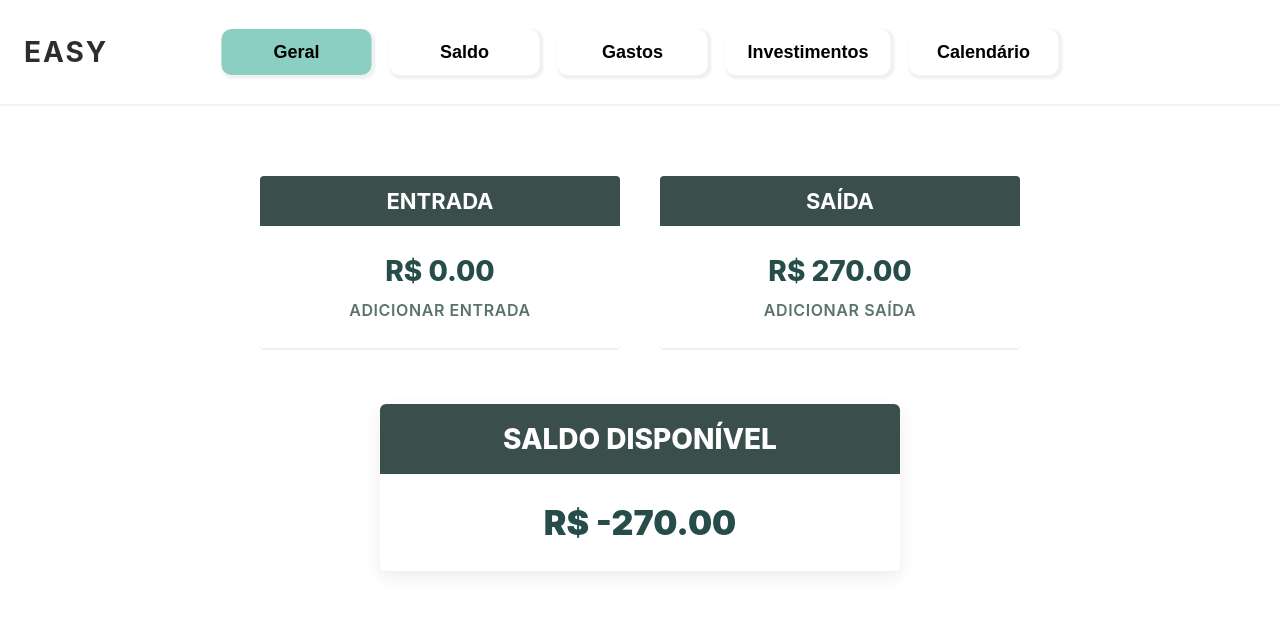
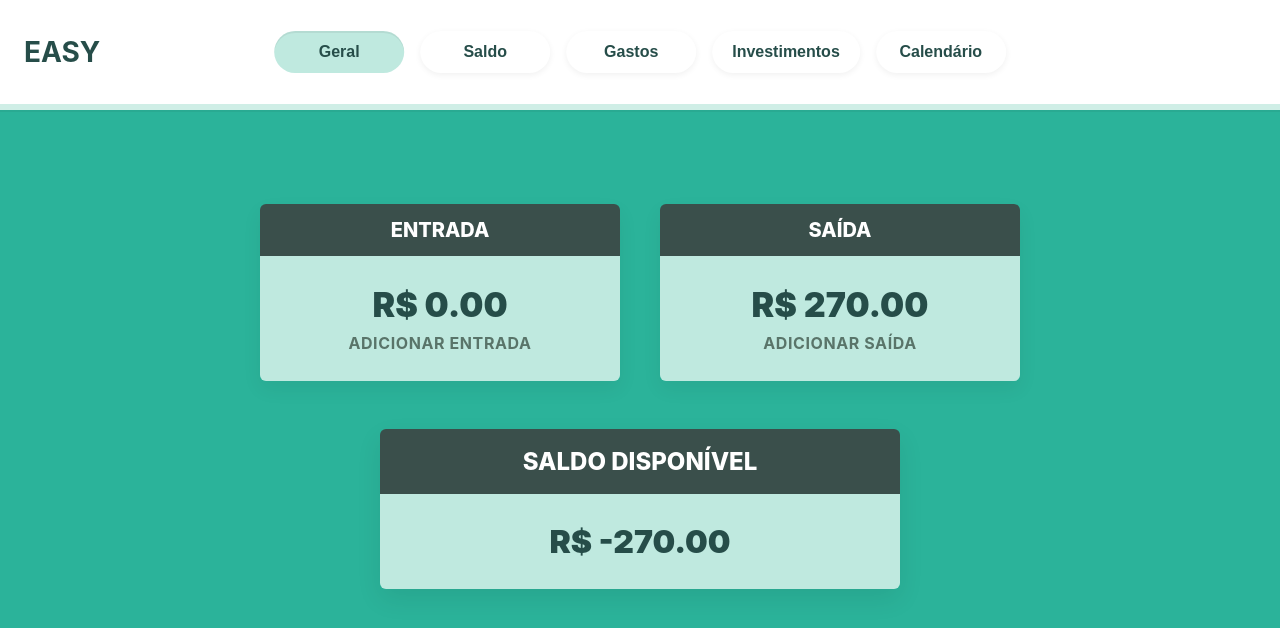
Before and after one commit to projeto-integrador-easy1/frontend-angular, an Angular app: page /geral in a window 1280 px wide. Shown: the top 628 px of the page. Built offline with nearby package versions, Linux system fonts and the light colour scheme.

Commit message:
feat: update styles and structure for Geral and TelaPlaceholder components

```diff
--- a/src/app/components/gastos/gastos.component.css
+++ b/src/app/components/gastos/gastos.component.css
@@ -8,11 +8,11 @@
 }
 
 .tela-gastos{
-  background:var(--teal);
-  min-height:calc(100vh - 76px);
-  padding:36px 60px;
+  background: transparent;
+  min-height: calc(100vh - 76px);
+  padding:48px 60px;
   box-sizing:border-box;
-  color:var(--cinza-escuro);
+  color:var(--texto-escuro);
 }
 
 .lista-gastos{
@@ -24,16 +24,11 @@
   display:flex;
   justify-content:space-between;
   align-items:center;
-  background:var(--card-bg);
+  background:var(--fundo-claro-cartao);
   padding:14px 18px;
   margin-bottom:18px;
-  border-radius:2px;
-  box-shadow:0 2px 0 rgba(0,0,0,0.06);
-}
-
-.dados-gasto{
-  display:flex;
-  flex-direction:column;
+  border-radius:4px;
+  box-shadow:0 6px 12px rgba(0,0,0,0.04);
 }
 
 .titulo-gasto{
@@ -48,17 +43,9 @@
   margin-top:6px;
 }
 
-.acoes-gasto{
-  display:flex;
-  align-items:center;
-  gap:12px;
-}
+.acoes-gasto{ display:flex; align-items:center; gap:12px; }
 
-.valor-gasto{
-  font-weight:800;
-  font-size:18px;
-  margin-right:6px;
-}
+.valor-gasto{ font-weight:800; font-size:18px; }
 
 .botao-remover{
   background:var(--vermelho);
@@ -78,78 +65,19 @@
   height:64px;
   border-radius:6px;
   border:3px solid var(--branco);
-  background:var(--teal-escuro);
+  background:var(--verde-escuro);
   color:var(--branco);
   font-size:34px;
-  line-height:0;
   cursor:pointer;
   box-shadow:0 6px 18px rgba(0,0,0,0.14);
 }
 
-.modal-fundo{
-  position:fixed;
-  inset:0;
-  display:flex;
-  align-items:center;
-  justify-content:center;
-  background:rgba(0,0,0,0.18);
-  z-index:20000;
-}
-
-.modal-caixa{
-  width:420px;
-  background:var(--branco);
-  padding:22px;
-  box-shadow:0 8px 28px rgba(0,0,0,0.25);
-  border-radius:4px;
-  text-align:left;
-}
-
-.titulo-modal{
-  text-align:center;
-  color:var(--teal);
-  margin:4px 0 18px;
-  font-size:26px;
-  letter-spacing:2px;
-}
-
-.label{
-  display:block;
-  font-weight:700;
-  color:var(--teal-escuro);
-  margin-top:8px;
-  font-size:13px;
-}
-
-.campo{
-  width:100%;
-  padding:8px 10px;
-  margin-top:6px;
-  border:2px solid var(--teal-escuro);
-  border-radius:2px;
-  box-sizing:border-box;
-}
-
-.botoes-modal{
-  display:flex;
-  justify-content:center;
-  gap:12px;
-  margin-top:18px;
-}
-
-.botao-criar{
-  background:var(--teal);
-  color:var(--branco);
-  border:0;
-  padding:10px 20px;
-  cursor:pointer;
-  font-weight:800;
-}
-
-.botao-fechar{
-  background:#f0f0f0;
-  border:0;
-  padding:10px 18px;
-  cursor:pointer;
-  font-weight:700;
-}
+/* modal */
+.modal-fundo{ position:fixed; inset:0; display:flex; align-items:center; justify-content:center; background:rgba(0,0,0,0.18); z-index:20000; }
+.modal-caixa{ width:420px; background:var(--branco); padding:22px; box-shadow:0 8px 28px rgba(0,0,0,0.25); border-radius:4px; text-align:left; }
+.titulo-modal{ text-align:center; color:var(--verde-escuro); margin:4px 0 18px; font-size:26px; letter-spacing:2px; }
+.label{ display:block; font-weight:700; color:var(--verde-escuro); margin-top:8px; font-size:13px; }
+.campo{ width:100%; padding:8px 10px; margin-top:6px; border:2px solid var(--verde-escuro); border-radius:2px; box-sizing:border-box; }
+.botoes-modal{ display:flex; justify-content:center; gap:12px; margin-top:18px; }
+.botao-criar{ background:var(--verde-principal); color:var(--branco); border:0; padding:10px 20px; cursor:pointer; font-weight:800; }
+.botao-fechar{ background:#f0f0f0; border:0; padding:10px 18px; cursor:pointer; font-weight:700; }
--- a/src/app/components/geral/geral.component.css
+++ b/src/app/components/geral/geral.component.css
@@ -13,6 +13,14 @@
   color:#264d49;
 }
 
+.tela-geral{
+  background: transparent;
+  min-height: calc(100vh - 76px);
+  padding:56px 40px;
+  box-sizing:border-box;
+  color:var(--texto-escuro, #264d49);
+}
+
 .cards-row{
   display:flex;
   gap:40px;
@@ -21,66 +29,86 @@
   flex-wrap:wrap;
 }
 
-.card{
-  width:360px;
-  background: transparent;
-  border-radius:4px;
-  overflow:hidden;
-  box-shadow: 0 2px 0 rgba(0,0,0,0.06);
+.container-cartoes{
+  max-width:1100px;
+  margin:0 auto;
 }
 
-.card-title{
-  background:#3a4f4b;
-  color:#fff;
-  text-align:center;
-  padding:12px 0;
-  font-size:22px;
-  font-weight:700;
+.linha-cartoes{
+  display:flex;
+  gap:40px;
+  justify-content:center;
+  align-items:flex-start;
+  flex-wrap:wrap;
 }
 
-.card-body{
-  background: var(--card-bg);
-  padding:28px 18px;
+.cartao{
+  width:360px;
+  border-radius:6px;
+  overflow:hidden;
+  box-shadow:0 8px 20px rgba(0,0,0,0.06);
+  background:transparent;
+}
+
+.cartao-titulo{
+  background:var(--verde-escuro, #3a4f4b);
+  color:var(--branco, #fff);
+  text-align:center;
+  padding:14px 0;
+  font-size:20px;
+  font-weight:800;
+}
+
+.cartao-corpo{
+  background:var(--fundo-claro-cartao, #bfe9df);
+  padding:28px 20px;
   text-align:center;
 }
 
-.amount{
-  font-size:28px;
-  font-weight:800;
-  margin-bottom:12px;
+.valor{
+  font-size:34px;
+  font-weight:900;
+  margin-bottom:8px;
+  color:var(--texto-escuro, #264d49);
 }
 
-.action{
+.acao{
   color:#597469;
-  font-weight:600;
+  font-weight:700;
   letter-spacing:0.6px;
+  margin-top:6px;
 }
 
-.saldo-card{
+.cartao-saldo{
   width:520px;
-  margin:56px auto 0;
+  margin:48px auto 0;
   border-radius:6px;
   overflow:hidden;
-  box-shadow:0 6px 18px rgba(0,0,0,0.08);
+  box-shadow:0 10px 26px rgba(0,0,0,0.08);
 }
 
-.saldo-card .card-title{
-  background:#3a4f4b;
-  color:#fff;
-  text-align:center;
+.cartao-saldo .cartao-titulo{
   padding:18px 0;
-  font-size:28px;
+  font-size:24px;
   font-weight:800;
 }
 
-.saldo-body{
-  background:var(--card-bg);
+.saldo-corpo{
+  background:var(--fundo-claro-cartao, #bfe9df);
   padding:28px 24px;
   text-align:center;
 }
 
-.saldo-amount{
-  font-size:34px;
+.valor-saldo{
+  font-size:32px;
   font-weight:900;
-  color:#264d49;
+  color:var(--texto-escuro, #264d49);
 }
+
+/* responsividade */
+@media (max-width:900px){
+  .linha-cartoes{ gap:20px; }
+  .cartao{ width:100%; max-width:420px; }
+  .cartao-saldo{ width:100%; max-width:720px; margin-top:28px; }
+  .container-cartoes{ padding:0 12px; }
+}
--- a/src/app/components/geral/geral.component.html
+++ b/src/app/components/geral/geral.component.html
@@ -1,26 +1,28 @@
-<section class="geral-screen">
-  <div class="cards-row">
-    <div class="card">
-      <div class="card-title">ENTRADA</div>
-      <div class="card-body">
-        <div class="amount">R$ {{entrada.toFixed(2)}}</div>
-        <div class="action">ADICIONAR ENTRADA</div>
+<section class="tela-geral">
+  <div class="container-cartoes">
+    <div class="linha-cartoes">
+      <div class="cartao">
+        <div class="cartao-titulo">ENTRADA</div>
+        <div class="cartao-corpo">
+          <div class="valor">R$ {{ entrada.toFixed(2) }}</div>
+          <div class="acao">ADICIONAR ENTRADA</div>
+        </div>
+      </div>
+
+      <div class="cartao">
+        <div class="cartao-titulo">SAÍDA</div>
+        <div class="cartao-corpo">
+          <div class="valor">R$ {{ saida.toFixed(2) }}</div>
+          <div class="acao">ADICIONAR SAÍDA</div>
+        </div>
       </div>
     </div>
 
-    <div class="card">
-      <div class="card-title">SAÍDA</div>
-      <div class="card-body">
-        <div class="amount">R$ {{saida.toFixed(2)}}</div>
-        <div class="action">ADICIONAR SAÍDA</div>
+    <div class="cartao-saldo">
+      <div class="cartao-titulo">SALDO DISPONÍVEL</div>
+      <div class="saldo-corpo">
+        <div class="valor-saldo">R$ {{ saldo.toFixed(2) }}</div>
       </div>
     </div>
   </div>
-
-  <div class="saldo-card">
-    <div class="card-title">SALDO DISPONÍVEL</div>
-    <div class="card-body saldo-body">
-      <div class="saldo-amount">R$ {{saldo.toFixed(2)}}</div>
-    </div>
-  </div>
 </section>
--- a/src/app/components/geral/geral.component.ts
+++ b/src/app/components/geral/geral.component.ts
@@ -15,8 +15,8 @@ export class GeralComponent implements OnInit {
 
   ngOnInit(): void {
     const b = this.balance.getBalance();
-    this.entrada = b.entrada;
-    this.saida = b.saida;
+    this.entrada = Number(b.entrada) || 0;
+    this.saida = Number(b.saida) || 0;
     this.saldo = this.entrada - this.saida;
   }
 }
--- a/src/app/components/header/header.component.css
+++ b/src/app/components/header/header.component.css
@@ -9,24 +9,22 @@
 
 .cabecalho{
   position:relative;
-  z-index:10000;
+  z-index:1000;
   display:flex;
   align-items:center;
   justify-content:flex-start;
   padding:14px 24px;
-  background:#ffffff;
-  box-shadow:0 2px 0 rgba(0,0,0,0.05);
-  border-bottom:6px solid var(--muted);
+  background: var(--branco);
+  box-shadow: 0 2px 0 rgba(0,0,0,0.05);
+  border-bottom: 6px solid var(--muted);
   min-height:76px;
 }
 
 .marca{
   font-size:28px;
   font-weight:700;
-  color:#2d2d2d;
-  letter-spacing:2px;
-  position:relative;
-  z-index:10002;
+  color:var(--texto-escuro);
+  margin-right:16px;
 }
 
 .menu-superior{
@@ -35,42 +33,32 @@
   top:50%;
   transform:translate(-50%,-50%);
   display:flex;
-  gap:18px;
+  gap:16px;
   align-items:center;
-  z-index:10001;
   pointer-events:auto;
 }
 
-.menu-superior .botao-aba{
+.botao-aba{
   -webkit-appearance:none;
   appearance:none;
   display:inline-flex;
   align-items:center;
   justify-content:center;
-  min-width:150px;
-  height:46px;
-  background:var(--teal);
-  color:var(--btn-text-light);
+  min-width:130px;
+  height:42px;
+  background:var(--branco);
+  color:var(--texto-escuro);
   border:0;
-  padding:8px 22px;
-  border-radius:10px;
+  padding:8px 20px;
+  border-radius:999px;
   font-weight:700;
-  font-size:18px;
+  font-size:16px;
   cursor:pointer;
-  box-shadow:2px 2px 2px 2px rgba(0,0,0,0.06);
-  outline:none;
-  text-shadow:1px 1px 1px 1px rgba(0,0,0,0.08);
+  box-shadow:0 2px 6px rgba(0,0,0,0.06);
 }
 
-.menu-superior .botao-aba:hover{
-  filter:brightness(0.97);
+.botao-aba.ativo{
+  background:var(--fundo-claro-cartao);
+  color:var(--texto-escuro);
+  box-shadow:0 2px 0 rgba(0,0,0,0.06) inset;
 }
-
-.menu-superior .botao-aba.ativo{
-  background:#8acfc1;
-  color:var(--btn-text-dark);
-}
-
-.menu-superior .botao-aba:focus{
-  box-shadow:0 0 0 4px rgba(43,179,154,0.12);
-}
--- a/src/app/components/tela-placeholder/tela-placeholder.component.css
+++ b/src/app/components/tela-placeholder/tela-placeholder.component.css
@@ -6,14 +6,14 @@
 }
 
 .tela{
-  background: var(--teal);
+  background: transparent;
   min-height: calc(100vh - 76px);
   display: flex;
   align-items: flex-start;
   justify-content: center;
   padding: 48px 24px;
   box-sizing: border-box;
-  color: var(--teal-escuro);
+  color: var(--texto-escuro);
 }
 
 .caixa{
@@ -23,7 +23,7 @@
   padding: 16px 20px;
   box-sizing: border-box;
   border-radius: 6px;
-  box-shadow: 0 8px 20px var(--sombra);
+  box-shadow: 0 8px 20px rgba(0,0,0,0.12);
 }
 
 .titulo{
@@ -31,7 +31,6 @@
   color: var(--branco);
   font-size: 20px;
   font-weight: 800;
-  letter-spacing: 1px;
 }
 
 .botoes{
@@ -42,7 +41,7 @@
 
 .botao{
   background: var(--branco);
-  color: var(--teal-escuro);
+  color: var(--verde-escuro);
   border: 0;
   padding: 10px 18px;
   font-weight: 700;
--- a/src/styles.css
+++ b/src/styles.css
@@ -1,5 +1,20 @@
 /* You can add global styles to this file, and also import other style files */
-html,body{
-  margin:0;
+:root{
+  --verde-principal: #2bb39a;
+  --verde-escuro: #3a4f4b;
+  --fundo-claro-cartao: #bfe9df;
+  --muted: #cfeee6;
+  --branco: #ffffff;
+  --texto-escuro: #264d49;
+  --vermelho: #e24b4b;
+  --sombra: rgba(0,0,0,0.12);
+}
+
+html, body {
+  margin: 0;
+  height: 100%;
   font-family: "Segoe UI", Roboto, Arial, sans-serif;
+  background: var(--verde-principal);
+  -webkit-font-smoothing: antialiased;
+  -moz-osx-font-smoothing: grayscale;
 }
```
